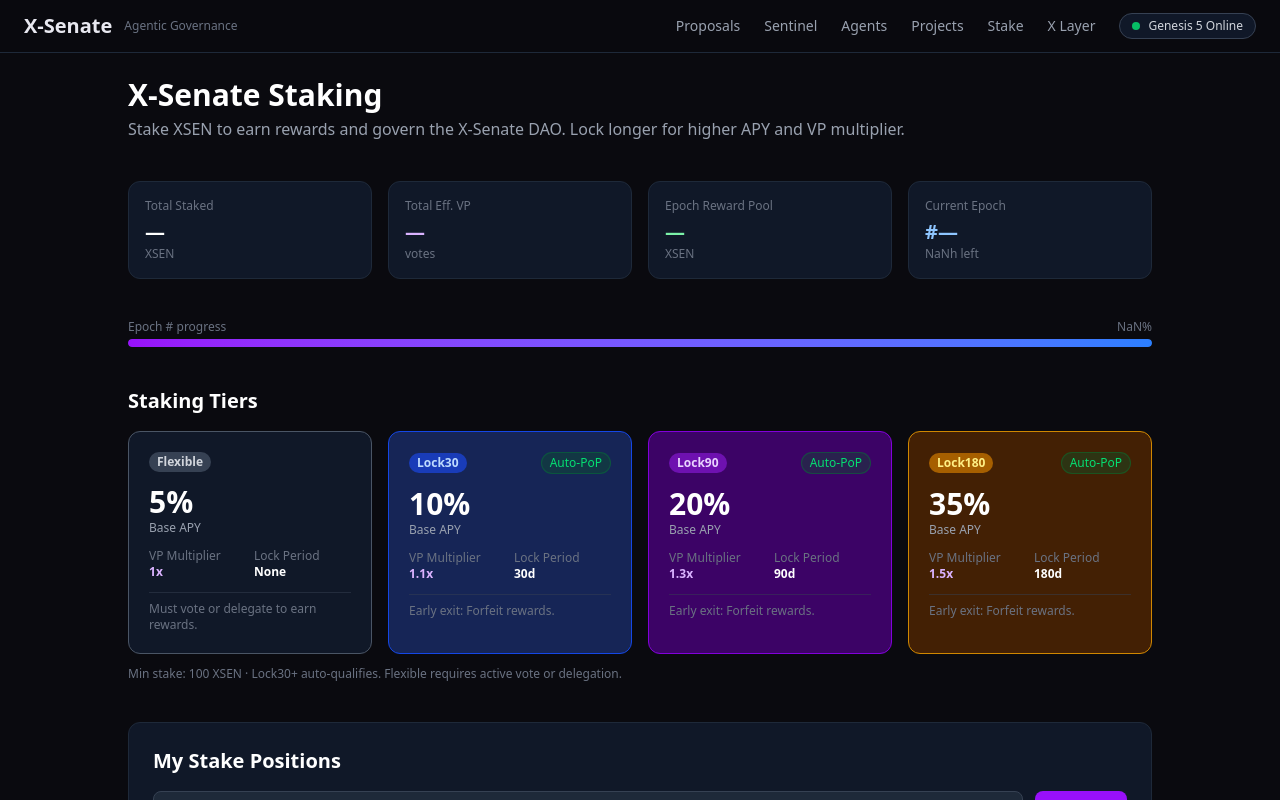
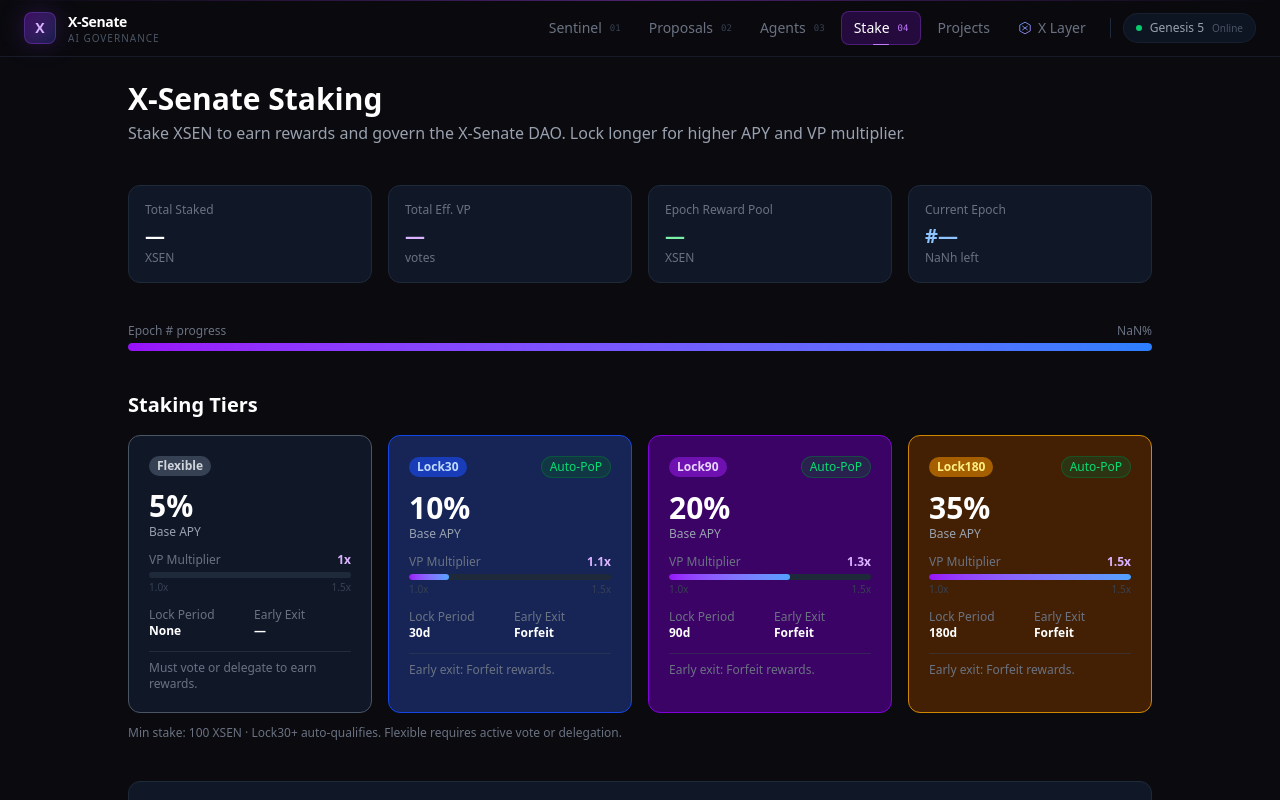
Before and after one commit to bitgett/x-senate, a Next.js app in the folder frontend/: page /stake in a window 1280 px wide. Shown: the top 800 px of the page. Built offline with nearby package versions, Linux system fonts and the light colour scheme.

Commit message:
feat: redesign header with XLayer logo, chronological nav, VP multiplier bar on stake

```diff
--- /dev/null
+++ b/frontend/app/NavBar.tsx
@@ -0,0 +1,109 @@
+"use client";
+import Link from "next/link";
+import { usePathname } from "next/navigation";
+
+// X Layer hexagonal logo SVG
+function XLayerLogo({ size = 20 }: { size?: number }) {
+  return (
+    <svg width={size} height={size} viewBox="0 0 24 24" fill="none">
+      <path
+        d="M12 2L21 7V17L12 22L3 17V7L12 2Z"
+        stroke="url(#xlGrad)"
+        strokeWidth="1.5"
+        fill="none"
+      />
+      <path
+        d="M8 9L12 12L16 9M8 15L12 12L16 15"
+        stroke="url(#xlGrad)"
+        strokeWidth="1.5"
+        strokeLinecap="round"
+        strokeLinejoin="round"
+      />
+      <defs>
+        <linearGradient id="xlGrad" x1="3" y1="2" x2="21" y2="22" gradientUnits="userSpaceOnUse">
+          <stop stopColor="#60a5fa" />
+          <stop offset="1" stopColor="#a78bfa" />
+        </linearGradient>
+      </defs>
+    </svg>
+  );
+}
+
+// Chronological flow: Sentinel → Proposals → Agents → Stake → Projects → X Layer
+const NAV_ITEMS = [
+  { href: "/sentinel",  label: "Sentinel",  desc: "Monitor" },
+  { href: "/app",       label: "Proposals", desc: "Review"  },
+  { href: "/agents",    label: "Agents",    desc: "Debate"  },
+  { href: "/stake",     label: "Stake",     desc: "Govern"  },
+  { href: "/projects",  label: "Projects",  desc: "Register"},
+  { href: "/onchain",   label: "X Layer",   desc: "On-Chain", icon: true },
+];
+
+export default function NavBar() {
+  const pathname = usePathname();
+
+  return (
+    <nav className="sticky top-0 z-50 border-b border-gray-800/60 bg-[#0a0a0f]/90 backdrop-blur-md">
+      {/* Subtle top glow line */}
+      <div className="absolute inset-x-0 top-0 h-px bg-gradient-to-r from-transparent via-purple-500/40 to-transparent" />
+
+      <div className="max-w-7xl mx-auto px-6 h-14 flex items-center justify-between">
+
+        {/* Logo */}
+        <Link href="/" className="flex items-center gap-3 group">
+          <div className="relative">
+            <div className="absolute inset-0 rounded-lg bg-purple-500/20 blur-md group-hover:bg-purple-500/30 transition-all" />
+            <div className="relative flex items-center justify-center w-8 h-8 rounded-lg bg-gradient-to-br from-purple-600/30 to-blue-600/20 border border-purple-500/30">
+              <span className="text-sm font-black text-purple-300">X</span>
+            </div>
+          </div>
+          <div className="flex flex-col leading-tight">
+            <span className="font-bold text-white text-sm tracking-tight">X-Senate</span>
+            <span className="text-[10px] text-gray-600 tracking-widest uppercase">AI Governance</span>
+          </div>
+        </Link>
+
+        {/* Nav items */}
+        <div className="flex items-center gap-1">
+          {NAV_ITEMS.map((item, idx) => {
+            const isActive = pathname === item.href || (item.href !== "/" && pathname.startsWith(item.href));
+            return (
+              <Link
+                key={item.href}
+                href={item.href}
+                className={`relative group px-3 py-1.5 rounded-lg text-sm transition-all duration-200 flex items-center gap-1.5 ${
+                  isActive
+                    ? "text-white bg-purple-600/20 border border-purple-500/30"
+                    : "text-gray-500 hover:text-gray-200 hover:bg-gray-800/60"
+                }`}
+              >
+                {item.icon && <XLayerLogo size={14} />}
+                <span>{item.label}</span>
+                {/* Step number */}
+                {idx < 4 && (
+                  <span className={`text-[9px] font-mono ml-0.5 ${isActive ? "text-purple-400" : "text-gray-700 group-hover:text-gray-600"}`}>
+                    {String(idx + 1).padStart(2, "0")}
+                  </span>
+                )}
+                {/* Active indicator dot */}
+                {isActive && (
+                  <span className="absolute -bottom-px left-1/2 -translate-x-1/2 w-4 h-px bg-purple-400 rounded-full" />
+                )}
+              </Link>
+            );
+          })}
+
+          {/* Divider */}
+          <div className="w-px h-5 bg-gray-800 mx-2" />
+
+          {/* Status badge */}
+          <div className="flex items-center gap-2 bg-gray-900/80 border border-gray-800/60 rounded-full px-3 py-1.5">
+            <span className="w-1.5 h-1.5 rounded-full bg-green-400 animate-pulse" />
+            <span className="text-xs text-gray-400 font-medium">Genesis 5</span>
+            <span className="text-[10px] text-gray-600">Online</span>
+          </div>
+        </div>
+      </div>
+    </nav>
+  );
+}
--- a/frontend/app/layout.tsx
+++ b/frontend/app/layout.tsx
@@ -1,42 +1,22 @@
 import type { Metadata } from "next";
 import "./globals.css";
-import Link from "next/link";
+import NavBar from "./NavBar";
 
 export const metadata: Metadata = {
-  title: "X-Senate | Agentic Governance Layer",
-  description: "Multi-AI governance system for DAOs — powered by Genesis 5",
+  title: "X-Senate | AI Governance for X Layer",
+  description: "Five AI agents. One senate. Every project on X Layer.",
 };
 
 export default function RootLayout({
   children,
-}: Readonly<{
-  children: React.ReactNode;
-}>) {
+}: Readonly<{ children: React.ReactNode }>) {
   return (
     <html lang="en" className="h-full antialiased">
       <body className="min-h-full flex flex-col bg-[#0a0a0f] text-gray-100">
-        {/* Top Nav */}
-        <nav className="border-b border-gray-800 px-6 py-3 flex items-center justify-between sticky top-0 z-50 bg-[#0a0a0f]/95 backdrop-blur">
-          <Link href="/" className="flex items-center gap-2 font-bold text-xl">
-            <span>X-Senate</span>
-            <span className="text-xs font-normal text-gray-500 ml-1">Agentic Governance</span>
-          </Link>
-          <div className="flex items-center gap-6 text-sm text-gray-400">
-            <Link href="/app" className="hover:text-white transition-colors">Proposals</Link>
-            <Link href="/sentinel" className="hover:text-white transition-colors">Sentinel</Link>
-            <Link href="/agents" className="hover:text-white transition-colors">Agents</Link>
-            <Link href="/projects" className="hover:text-white transition-colors">Projects</Link>
-            <Link href="/stake" className="hover:text-white transition-colors">Stake</Link>
-            <Link href="/onchain" className="hover:text-white transition-colors">X Layer</Link>
-            <div className="flex items-center gap-2 bg-gray-900 border border-gray-700 rounded-full px-3 py-1">
-              <div className="w-2 h-2 rounded-full bg-green-400 animate-pulse"></div>
-              <span className="text-xs text-gray-300">Genesis 5 Online</span>
-            </div>
-          </div>
-        </nav>
+        <NavBar />
         <main className="flex-1 p-6 max-w-7xl mx-auto w-full">{children}</main>
-        <footer className="border-t border-gray-800 px-6 py-3 text-center text-xs text-gray-600">
-          X-Senate v0.1 · Powered by Claude AI · X Layer Onchain OS
+        <footer className="border-t border-gray-800/50 px-6 py-3 text-center text-xs text-gray-700">
+          X-Senate · AI Governance Infrastructure · X Layer chainId 196
         </footer>
       </body>
     </html>
--- a/frontend/app/stake/page.tsx
+++ b/frontend/app/stake/page.tsx
@@ -172,16 +172,32 @@ export default function StakePage() {
                 <div className="text-3xl font-bold text-white">{t.apy_pct}%</div>
                 <div className="text-xs text-gray-400">Base APY</div>
               </div>
+              {/* VP Multiplier bar */}
+              <div>
+                <div className="flex items-center justify-between text-xs mb-1">
+                  <span className="text-gray-500">VP Multiplier</span>
+                  <span className="font-bold text-purple-300">{t.vp_mult}x</span>
+                </div>
+                <div className="h-1.5 bg-gray-800 rounded-full overflow-hidden">
+                  <div
+                    className="h-full rounded-full bg-gradient-to-r from-purple-600 to-blue-400"
+                    style={{ width: `${((t.vp_mult - 1) / 0.5) * 100}%` }}
+                  />
+                </div>
+                <div className="flex justify-between text-[10px] text-gray-700 mt-0.5">
+                  <span>1.0x</span><span>1.5x</span>
+                </div>
+              </div>
               <div className="grid grid-cols-2 gap-2 text-xs">
-                <div>
-                  <div className="text-gray-500">VP Multiplier</div>
-                  <div className="font-semibold text-purple-300">{t.vp_mult}x</div>
-                </div>
                 <div>
                   <div className="text-gray-500">Lock Period</div>
                   <div className="font-semibold text-white">
                     {t.lock_days === 0 ? "None" : `${t.lock_days}d`}
                   </div>
+                </div>
+                <div>
+                  <div className="text-gray-500">Early Exit</div>
+                  <div className="font-semibold text-white">{t.lock_days === 0 ? "—" : "Forfeit"}</div>
                 </div>
               </div>
               <div className="text-xs text-gray-500 border-t border-gray-700/50 pt-2">
```
